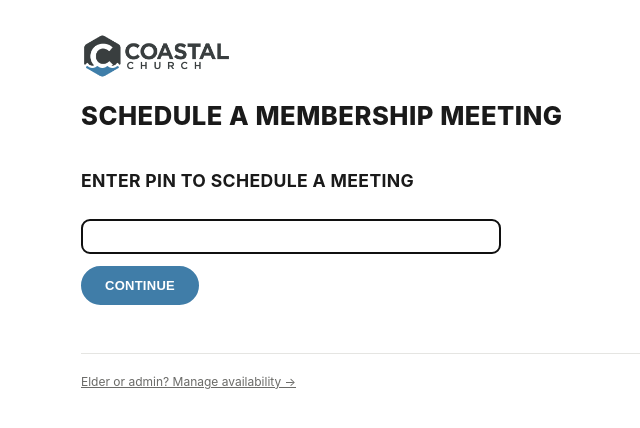
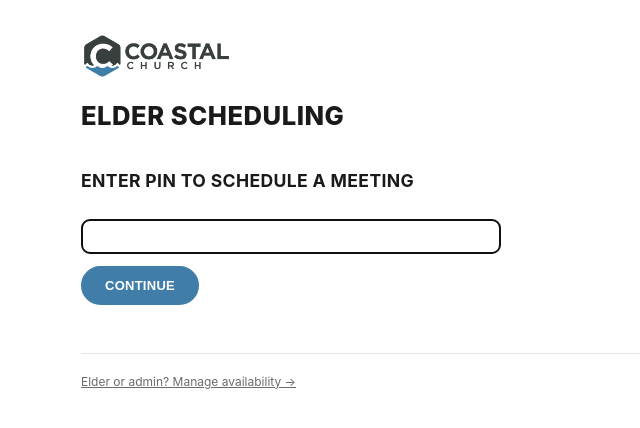
Before and after one commit to nathanboothe/coastal-elder-platform, a React (Vite) app in the folder client-web/: page / in a window 1280 px wide. Shown: the top 428 px of the page, without its empty margins (239-879 px from the left). Built offline with nearby package versions, Linux system fonts and the light colour scheme.

Commit message:
commiting patch3

```diff
--- a/client-web/index.html
+++ b/client-web/index.html
@@ -3,7 +3,7 @@
   <head>
     <meta charset="UTF-8" />
     <meta name="viewport" content="width=device-width, initial-scale=1.0" />
-    <title>Schedule a Membership Meeting</title>
+    <title>Elder Scheduling</title>
   </head>
   <body>
     <div id="root"></div>
--- a/client-web/src/modules/AvailabilityManager.jsx
+++ b/client-web/src/modules/AvailabilityManager.jsx
@@ -290,7 +290,7 @@ export default function AvailabilityManager() {
     return (
       <div className="wizard">
         <img src="/logo.png" alt="Coastal Church" className="logo-img" />
-        <h1>Schedule a Membership Meeting — Manage Availability</h1>
+        <h1>Elder Scheduling — Manage Availability</h1>
         <p className="empty-message">Sign in with your Coastal Microsoft account to continue.</p>
 
         {authError && <p className="error-message">{authError}</p>}
@@ -315,7 +315,7 @@ export default function AvailabilityManager() {
     return (
       <div className="wizard">
         <img src="/logo.png" alt="Coastal Church" className="logo-img" />
-        <h1>Schedule a Membership Meeting — Manage Availability</h1>
+        <h1>Elder Scheduling — Manage Availability</h1>
         <p className="empty-message">Signed in as {myName}.</p>
 
         <div className="option-grid">
--- a/client-web/src/modules/ElderScheduling.jsx
+++ b/client-web/src/modules/ElderScheduling.jsx
@@ -240,7 +240,7 @@ export default function ElderScheduling() {
   return (
     <div className="wizard">
       <img src="/logo.png" alt="Coastal Church" className="logo-img" />
-      <h1>Schedule a Membership Meeting</h1>
+      <h1>Elder Scheduling</h1>
 
       {step !== STEP.PIN_GATE && (
         <div className="breadcrumb">
```
Also changed, not shown: 2 other files (tests, documents, lock files or other folders).
